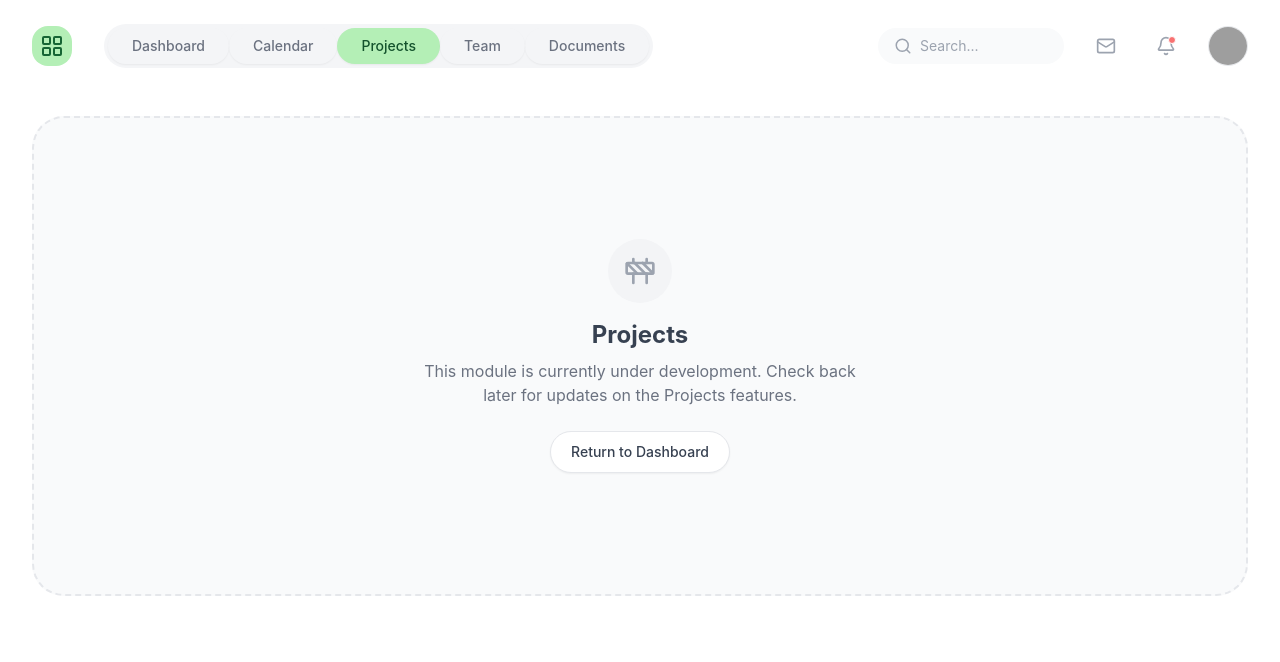
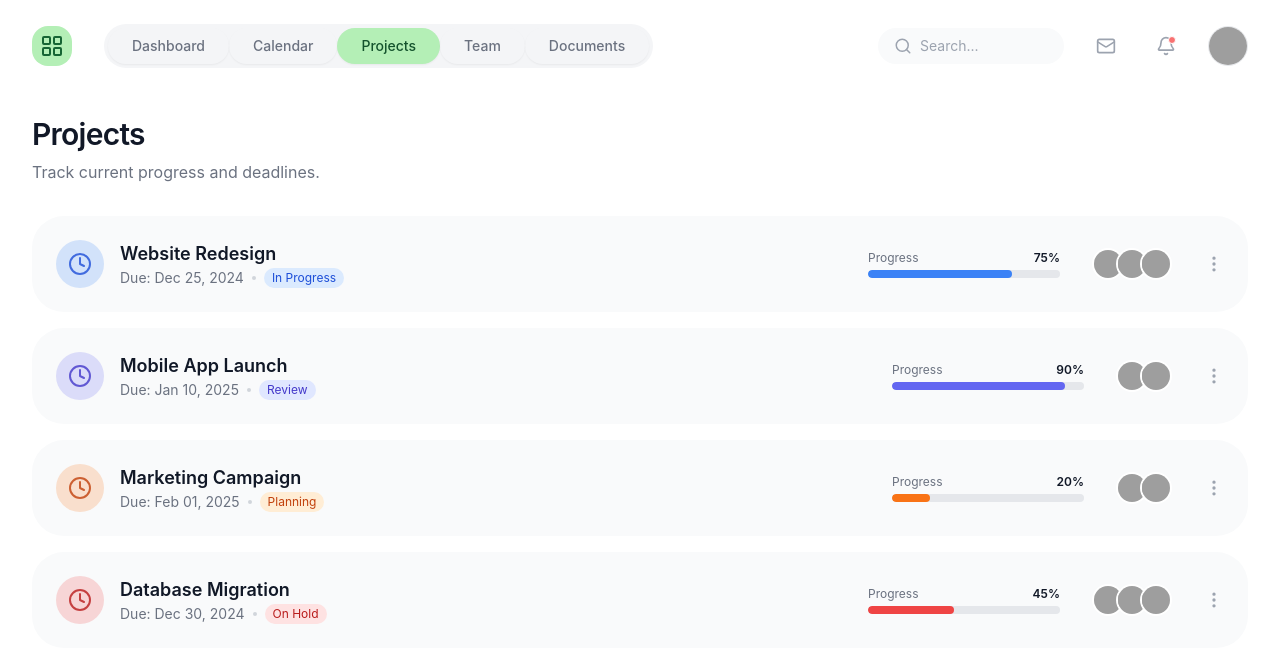
Before and after one commit to mrradarsh/dashboard-probo, a React (Vite) app: page / in a window 1280 px wide. Both pictures are taken after a click on the button "Projects". Shown: the top 662 px of the page. Built offline with nearby package versions, Linux system fonts and the light colour scheme; grey boxes are pictures that could not be loaded.

Commit message:
Integrate Team and Project lists into App

```diff
--- a/src/App.jsx
+++ b/src/App.jsx
@@ -9,6 +9,8 @@ import SalaryList from './components/SalaryList';
 import PaymentCard from './components/PaymentCard';
 import DummyWorkTimeChart from './components/DummyWorkTimeChart';
 import DummyTeamChart from './components/DummyTeamChart';
+import TeamList from './components/TeamList';
+import ProjectList from './components/ProjectList';
 
 function App() {
   const [activeTab, setActiveTab] = useState('Dashboard');
@@ -82,6 +84,26 @@ function App() {
             </div>
           </>
         );
+      case 'Team':
+        return (
+          <div className="animate-in fade-in duration-500">
+            <div className="mb-8">
+              <h1 className="text-3xl font-semibold tracking-tight mb-2">My Team</h1>
+              <p className="text-gray-500">Manage your team members and roles.</p>
+            </div>
+            <TeamList />
+          </div>
+        );
+      case 'Projects':
+        return (
+          <div className="animate-in fade-in duration-500">
+            <div className="mb-8">
+              <h1 className="text-3xl font-semibold tracking-tight mb-2">Projects</h1>
+              <p className="text-gray-500">Track current progress and deadlines.</p>
+            </div>
+            <ProjectList />
+          </div>
+        );
       default:
         // Placeholder for other tabs
         return (
```
